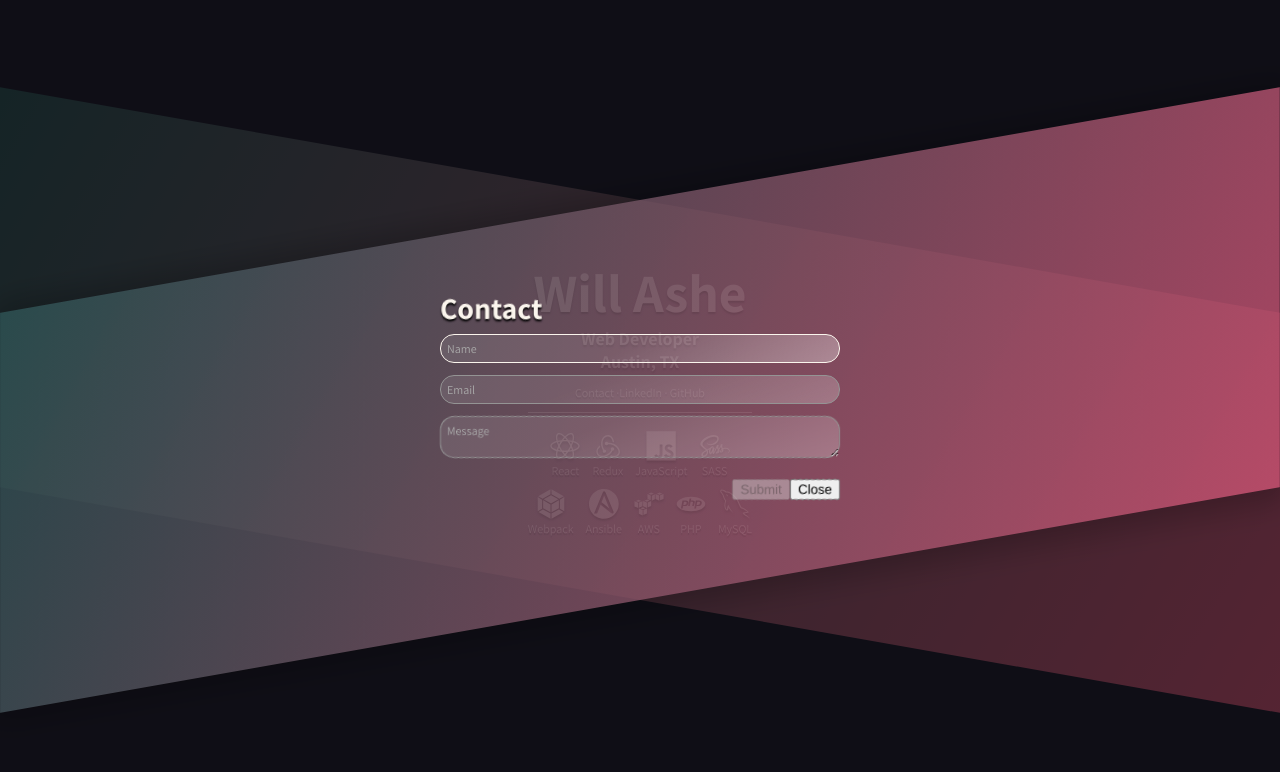
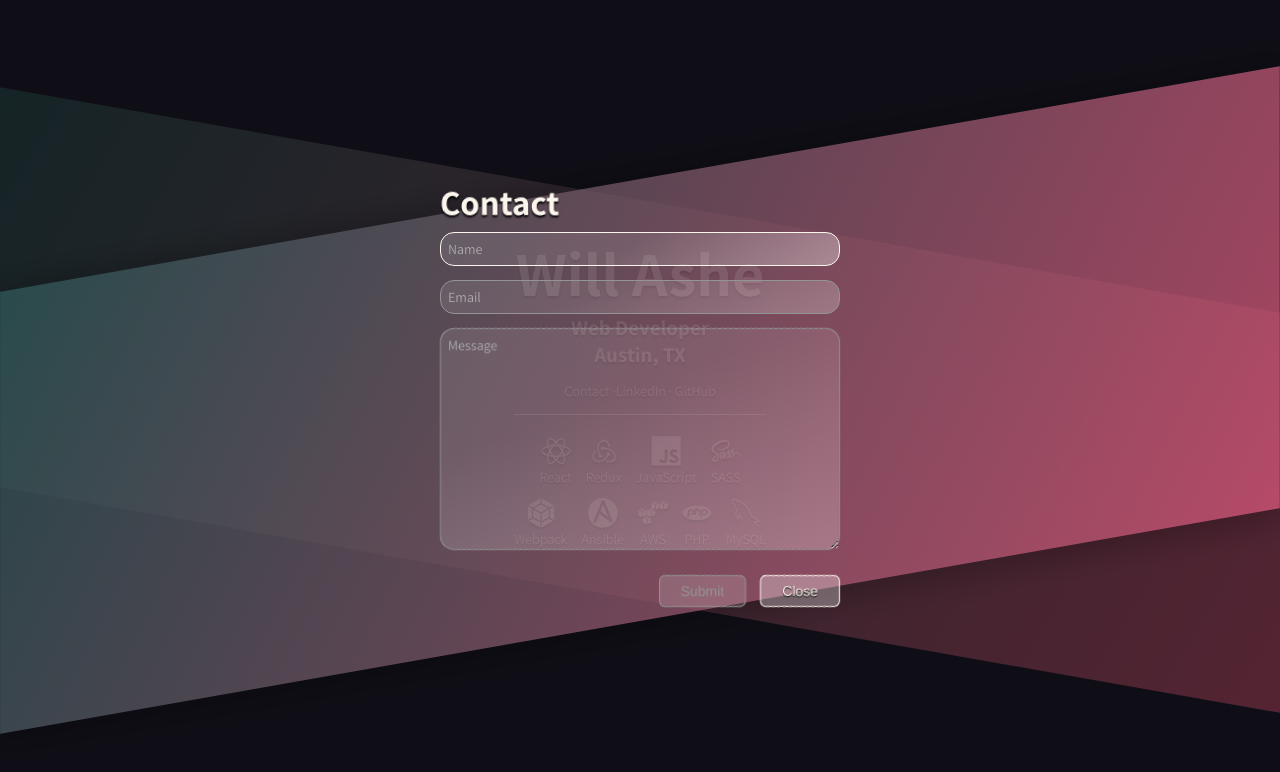
Before and after one commit to willashe/willashe, a React app: page / in a window 1280 px wide. Both pictures are taken after a click on the button "Contact". Shown: the top 772 px of the page. Built offline with nearby package versions, Linux system fonts and the light colour scheme.

Commit message:
contact form styling

```diff
--- a/src/scripts/components/ContactForm.js
+++ b/src/scripts/components/ContactForm.js
@@ -3,7 +3,19 @@ import PropTypes from 'prop-types';
 import { Form, Field, reduxForm } from 'redux-form';
 
 // field validation functions
-const required = value => (value ? undefined : 'Required');
+const required = value => (value ? undefined : 'Required field');
+const maxLength = max => value =>
+  value && value.length > max ? `Must be ${max} characters or less` : undefined;
+const maxLength40 = maxLength(40);
+const maxLength600 = maxLength(600);
+const minLength = min => value =>
+  value && value.length < min ? `Must be ${min} characters or more` : undefined;
+const minLength3 = minLength(3);
+const minLength10 = minLength(10);
+const email = value =>
+  value && !/^[A-Z0-9._%+-]+@[A-Z0-9.-]+\.[A-Z]{2,4}$/i.test(value)
+    ? 'Invalid email address'
+    : undefined;
 
 // @TODO: implement ARIA roles
 
@@ -14,15 +26,24 @@ const renderField = ({
   type,
   autoFocus,
   textarea,
+  minLength,
+  maxLength,
   meta: { touched, error, warning },
 }) => {
   // @TODO: kinda hacky, evaluate...
   const Input = !textarea ? 'input' : 'textarea';
-  const warningClass = touched && (error || warning) ? 'visible' : '';
+  const warningClass = touched && (error || warning) ? '' : 'hidden';
 
   return (
     <div className="input-container">
-      <Input {...input} placeholder={label} type={type} autoFocus={autoFocus} />
+      <Input
+        {...input}
+        placeholder={label}
+        type={type}
+        autoFocus={autoFocus}
+        minLength={minLength}
+        maxLength={maxLength}
+      />
       <span className={warningClass}>
         {error}
         {warning}
@@ -37,7 +58,7 @@ class ContactForm extends PureComponent {
     console.log(values);
 
     // send email...
-    return fetch('https://formspree.io/willashe@hotmail.com', {
+    return fetch('https://formsspree.io/willashe@hotmail.com', {
       method: 'POST',
       body: JSON.stringify(values),
       headers: new Headers({
@@ -74,15 +95,17 @@ class ContactForm extends PureComponent {
             type="text"
             component={renderField}
             label="Name"
-            validate={[required]}
+            validate={[required, minLength3, maxLength40]}
             autoFocus={true}
+            maxLength="40"
           />
           <Field
             name="email"
-            type="text"
+            type="email"
             component={renderField}
             label="Email"
-            validate={[required]}
+            validate={[required, email, minLength10, maxLength40]}
+            maxLength="40"
           />
           <Field
             name="message"
@@ -90,8 +113,9 @@ class ContactForm extends PureComponent {
             textarea
             component={renderField}
             label="Message"
-            validate={[required]}
+            validate={[required, minLength10, maxLength600]}
             cols="40"
+            maxLength="600"
           />
           <button type="submit">Submit</button>
           {submitFailed && <div>FAILED!</div>}
--- a/src/style/main.css
+++ b/src/style/main.css
@@ -12,7 +12,7 @@
 html {
   color: var(--content);
   font-family: var(--content-font);
-  font-size: 12px;
+  font-size: 14px;
 }
 
 body {
@@ -44,7 +44,31 @@ a {
 }
 
 button {
+  padding: 0.5em 1.5em;
+  border: 1px solid var(--content);
+  border-radius: 6px;
+  margin: 0 0.5em;
+  background: rgba(255, 255, 255, .3);
+  font-size: 14px;
+  color: var(--content);
+  text-shadow: 0px 1px 1px black;
   cursor: pointer;
+  user-select: none;
+
+  &:disabled {
+    color: #949494;
+    text-shadow: none;
+    border: 1px solid #949494;
+    background: rgba(255,255,255,0.15);
+  }
+
+  &:first-of-type {
+    margin-left: 0;
+  }
+
+  &:last-of-type {
+    margin-right: 0;
+  }
 }
 
 canvas {
@@ -98,12 +122,14 @@ input, textarea {
     margin: 0.5em 0;
     border-radius: 0 14px;
     background: rgba(255, 255, 255, 0.25);
-    opacity: 0;
+    text-shadow: 0 1px 1px black;
+    opacity: 1;
     transition: opacity 500ms ease-in-out;
     will-change: opacity;
+    user-select: none;
 
-    &.visible {
-      opacity: 1;
+    &.hidden {
+      opacity: 0;
     }
   }
 }
@@ -178,7 +204,7 @@ input, textarea {
 
   & textarea {
     width: 400px;
-    height: 42px;
+    height: 222px;
     max-width: 100%;
   }
 }
```
